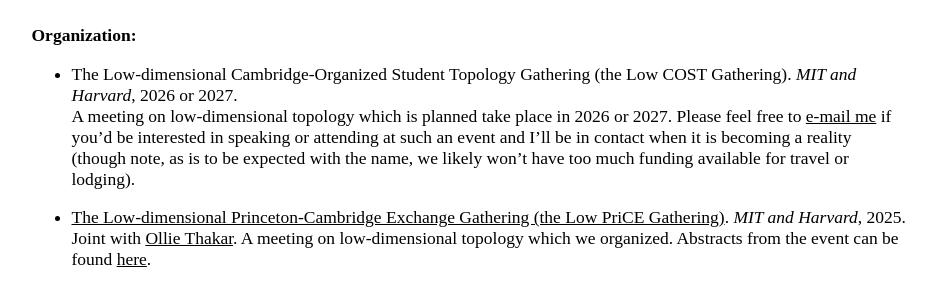
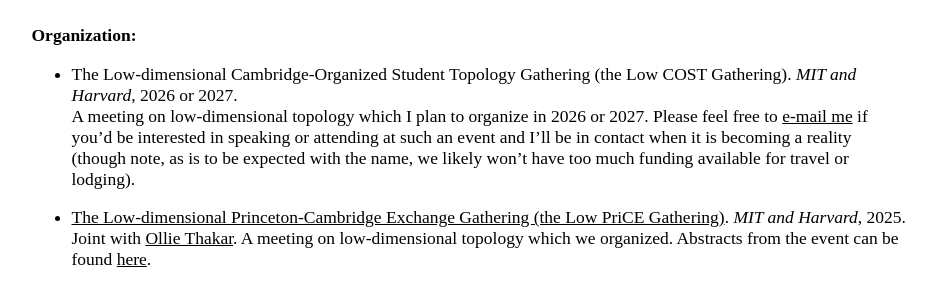
Before and after one commit to AyodejiLindblad/AyodejiLindblad.github.io, a Jekyll site: the page built from index.md, in a window 1280 px wide and 900 px high, scrolled down 1922 px. Shown: the part 154-454 px from the top of the window, without its empty margins (171-1109 px from the left). Built offline with Jekyll 4.4.1, drawn with Linux system fonts in a browser that asks for light colours; some web fonts are replaced.

Commit message:
I plan to organize

```diff
--- a/index.md
+++ b/index.md
@@ -98,7 +98,7 @@ Joint with [Enrico Colón](https://www.math.harvard.edu/people/colon-enrico/), [
 **Organization:**
 
 * The Low-dimensional Cambridge-Organized Student Topology Gathering (the Low COST Gathering). *MIT and Harvard*, 2026 or 2027.
-    A meeting on low-dimensional topology which is planned take place in 2026 or 2027. Please feel free to [e-mail me](mailto:my_first_name@mit.edu) if you'd be interested in speaking or attending at such an event and I'll be in contact when it is becoming a reality (though note, as is to be expected with the name, we likely won't have too much funding available for travel or lodging).
+    A meeting on low-dimensional topology which I plan to organize in 2026 or 2027. Please feel free to [e-mail me](mailto:my_first_name@mit.edu) if you'd be interested in speaking or attending at such an event and I'll be in contact when it is becoming a reality (though note, as is to be expected with the name, we likely won't have too much funding available for travel or lodging).
 
 * [The Low-dimensional Princeton-Cambridge Exchange Gathering (the Low PriCE Gathering)](https://sites.google.com/view/ayodeji-lowpricegathering/home). *MIT and Harvard*, 2025.
 Joint with [Ollie Thakar](https://www.math.harvard.edu/people/thakar-ollie/).
```
